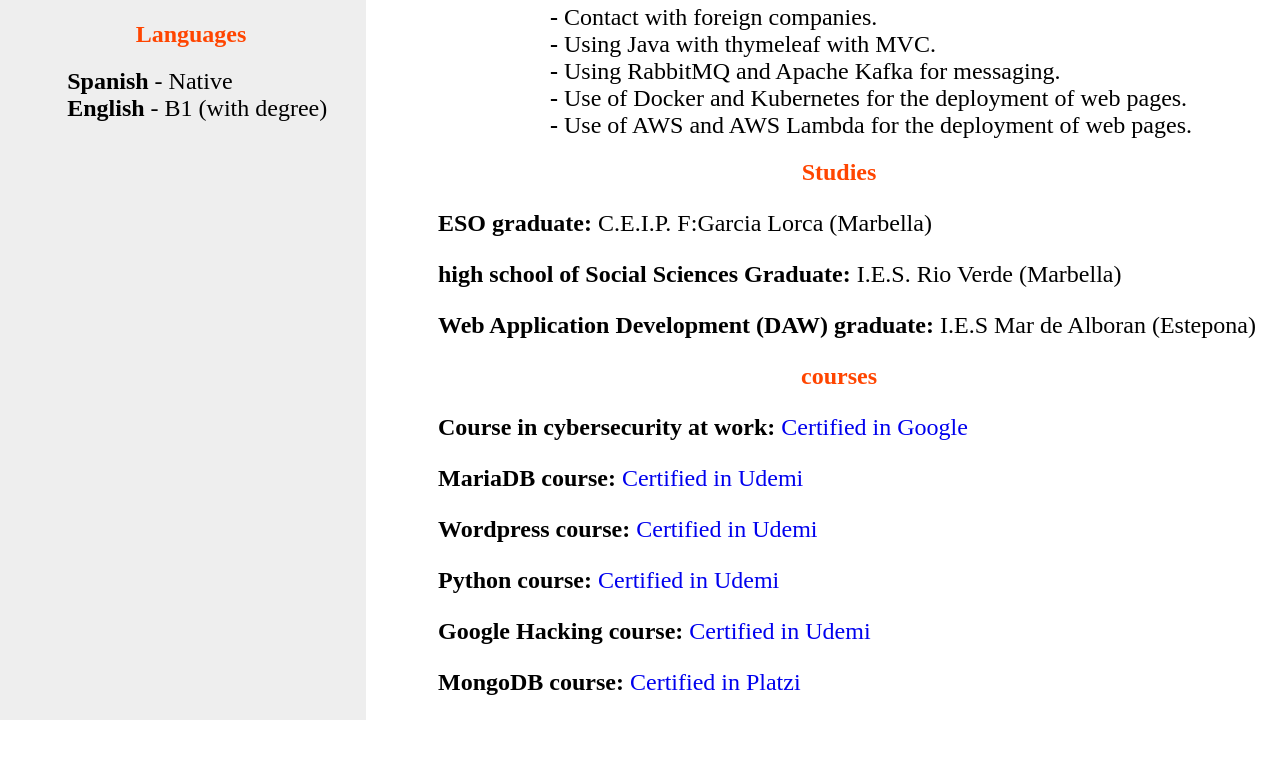
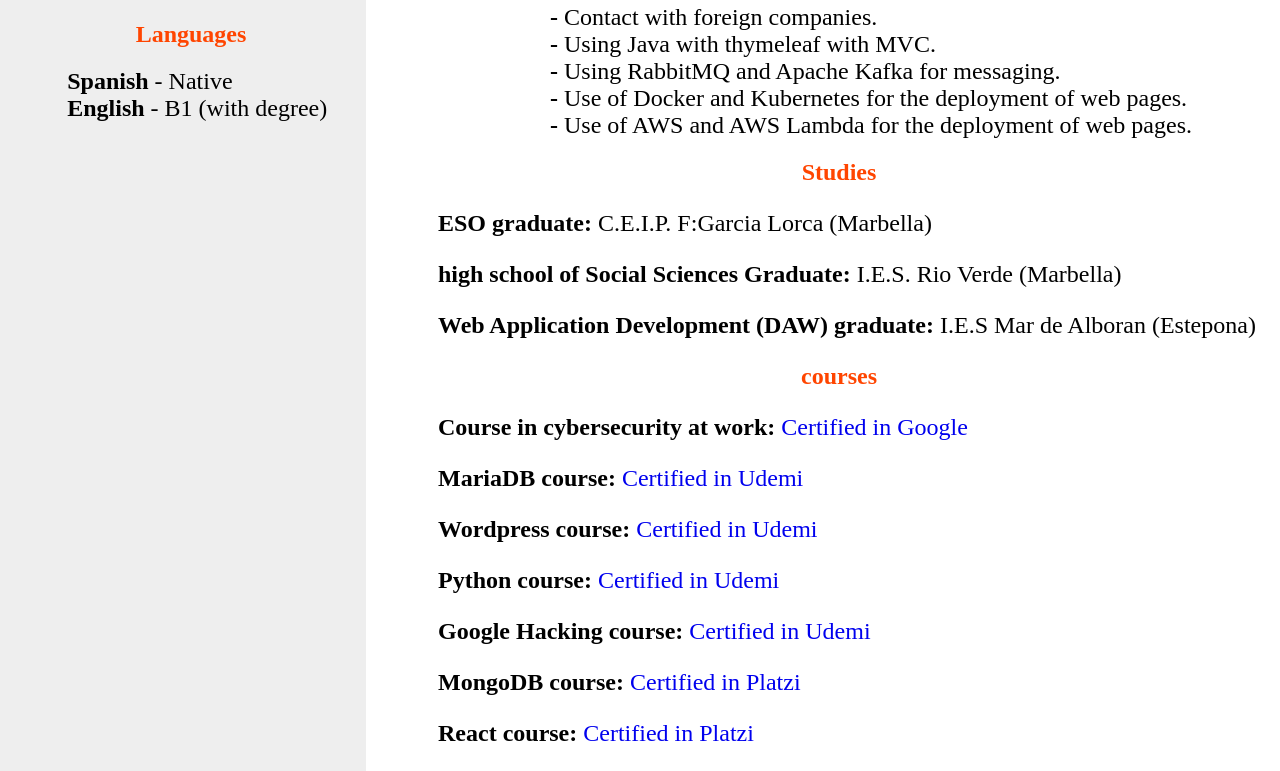
Before and after one commit to JavierMedarde99/JavierMedarde99.github.io, a plain HTML site: page index.html in a window 1280 px wide. Shown: the part 859-1630 px from the top of the page. Before the commit the page ends 1579 px from the top, so only its background shows below. Drawn offline with Linux system fonts and the light colour scheme.

Commit message:
add course react

```diff
--- a/index.html
+++ b/index.html
@@ -89,6 +89,7 @@
                     <li><p><strong>Python course: </strong><a href="https://drive.google.com/file/d/1qDeV46c0429isxV1ZP5Pmrod-OBlCbEO/view?usp=sharing">Certified in Udemi</a></p></li>
                     <li><p><strong>Google Hacking course: </strong><a href="https://drive.google.com/file/d/1iGq9P2Rf2nD0R10HdvLyMfOJqYtYbJkm/view?usp=sharing">Certified in Udemi</a></p></li>
                     <li><p><strong>MongoDB course: </strong><a href="https://drive.google.com/file/d/1GyViCy7Men4pjPIcCSHMgZqeniozjHOR/view?usp=sharing">Certified in Platzi</a></p></li>
+                    <li><p><strong>React course: </strong><a href="https://drive.google.com/file/d/1cPOp3So9ji4ezOWsMpI0BIbG58UaR6Al/view?usp=sharing">Certified in Platzi</a></p></li>
                 </ul>
             </article>
 
```
Also changed, not shown: 1 other file.
